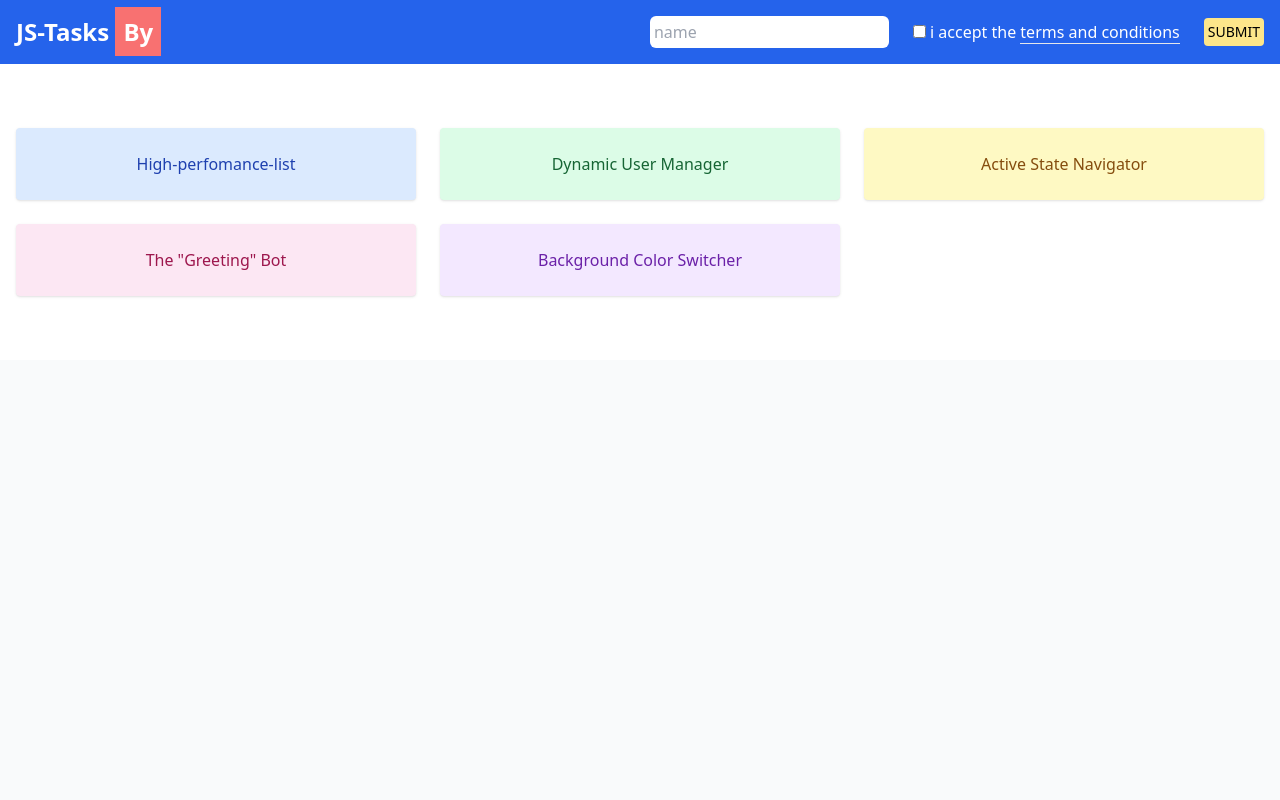
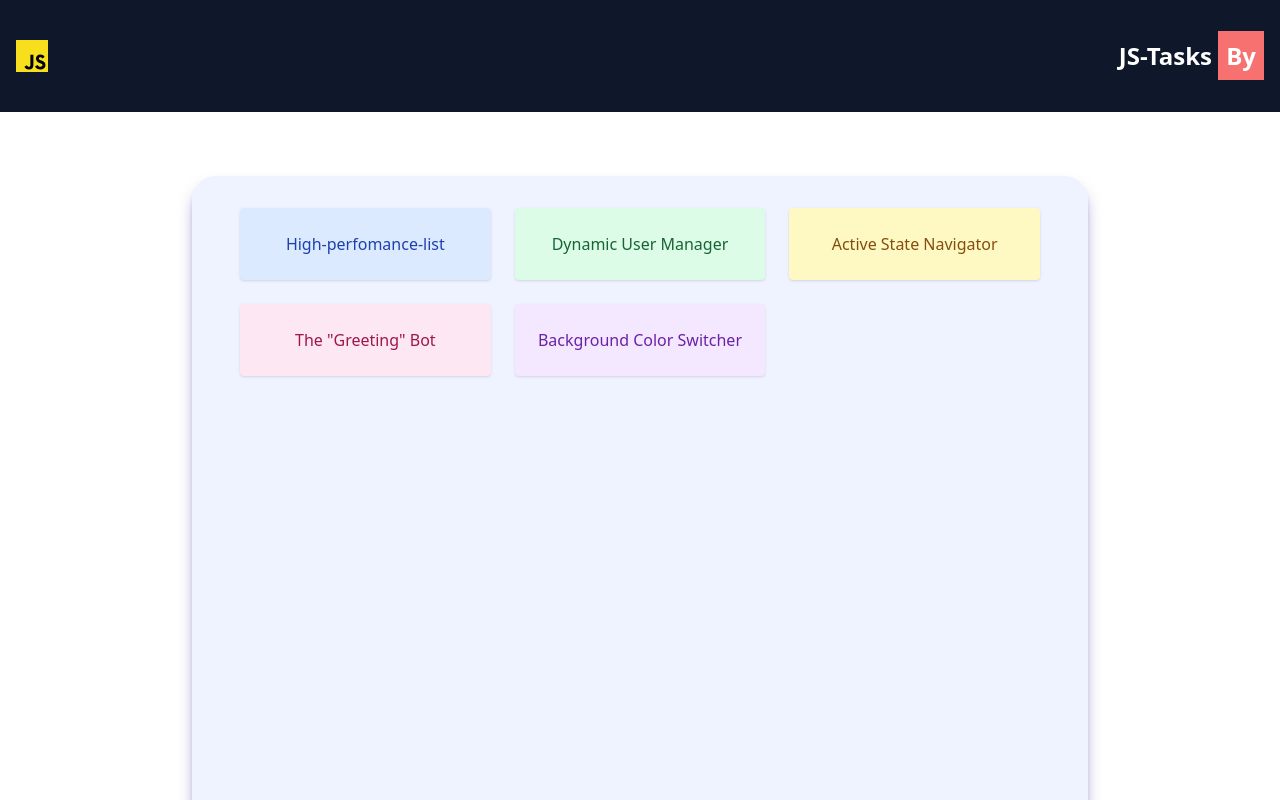
Before and after one commit to sidhgeetha/js-project-works, a plain HTML site: page index.html in a window 1280 px wide. Shown: the top 800 px of the page. Drawn offline with nearby package versions, Linux system fonts and the light colour scheme.

Commit message:
links updated

```diff
--- a/index.html
+++ b/index.html
@@ -10,30 +10,24 @@
   <body class="bg-gray-50 font-sans">
 
     <!-- Header -->
-    <header class="bg-blue-600 text-white py-4 shadow-md">
-      <div class="container mx-auto px-4 flex justify-between">
+    <header class="bg-slate-900  text-white py-10 shadow-md">
+
+      <div class="flex container mx-auto px-4 justify-between">
+        <svg xmlns="http://www.w3.org/2000/svg" width="32" height="32" viewBox="0 0 256 256"><!-- Icon from SVG Logos by Gil Barbara - https://raw.githubusercontent.com/gilbarbara/logos/master/LICENSE.txt --><path fill="#F7DF1E" d="M0 0h256v256H0z"/><path d="m67.312 213.932l19.59-11.856c3.78 6.701 7.218 12.371 15.465 12.371c7.905 0 12.89-3.092 12.89-15.12v-81.798h24.057v82.138c0 24.917-14.606 36.259-35.916 36.259c-19.245 0-30.416-9.967-36.087-21.996m85.07-2.576l19.588-11.341c5.157 8.421 11.859 14.607 23.715 14.607c9.969 0 16.325-4.984 16.325-11.858c0-8.248-6.53-11.17-17.528-15.98l-6.013-2.58c-17.357-7.387-28.87-16.667-28.87-36.257c0-18.044 13.747-31.792 35.228-31.792c15.294 0 26.292 5.328 34.196 19.247l-18.732 12.03c-4.125-7.389-8.591-10.31-15.465-10.31c-7.046 0-11.514 4.468-11.514 10.31c0 7.217 4.468 10.14 14.778 14.608l6.014 2.577c20.45 8.765 31.963 17.7 31.963 37.804c0 21.654-17.012 33.51-39.867 33.51c-22.339 0-36.774-10.654-43.819-24.574"/></svg>
         <h1 class="text-2xl font-bold">JS-Tasks <span id="byBtn"
             class="bg-red-400 text-white p-2">By</span></h1>
 
-        <form class="flex flex-row gap-6 items-center text-center">
-          <div>
-            <input type="text" class="rounded-md p-1  " placeholder="name" >
-          </div>
-          <div>
-            <label for="terms">
-              <input type="checkbox" id="terms"> i accept the
-              <a class="border-b" href="https://google.com"
-                onclick="return false">terms and conditions</a>
-              <!-- onclick ="event.preventDefault()" -->
-            </label>
-          </div>
-          <div><button class="bg-amber-200 rounded p-1 text-black text-sm font-light">SUBMIT</button></div>
-        </form>
+
+
       </div>
     </header>
 
     <!-- Hero Section -->
     <section class="bg-white py-16">
+
+       <div class="max-w-4xl mx-auto p-8 min-h-screen rounded-3xl
+            bg-indigo-100/50 backdrop-blur-md shadow-indigo-800/50
+            shadow-lg  ">
       <div class="container mx-auto px-4 text-center">
 
         <div class="grid grid-cols-1 sm:grid-cols-2 md:grid-cols-3 gap-6">
@@ -59,6 +53,7 @@
           </a>
         </div>
       </div>
+      </div>
     </section>
 
 
```
